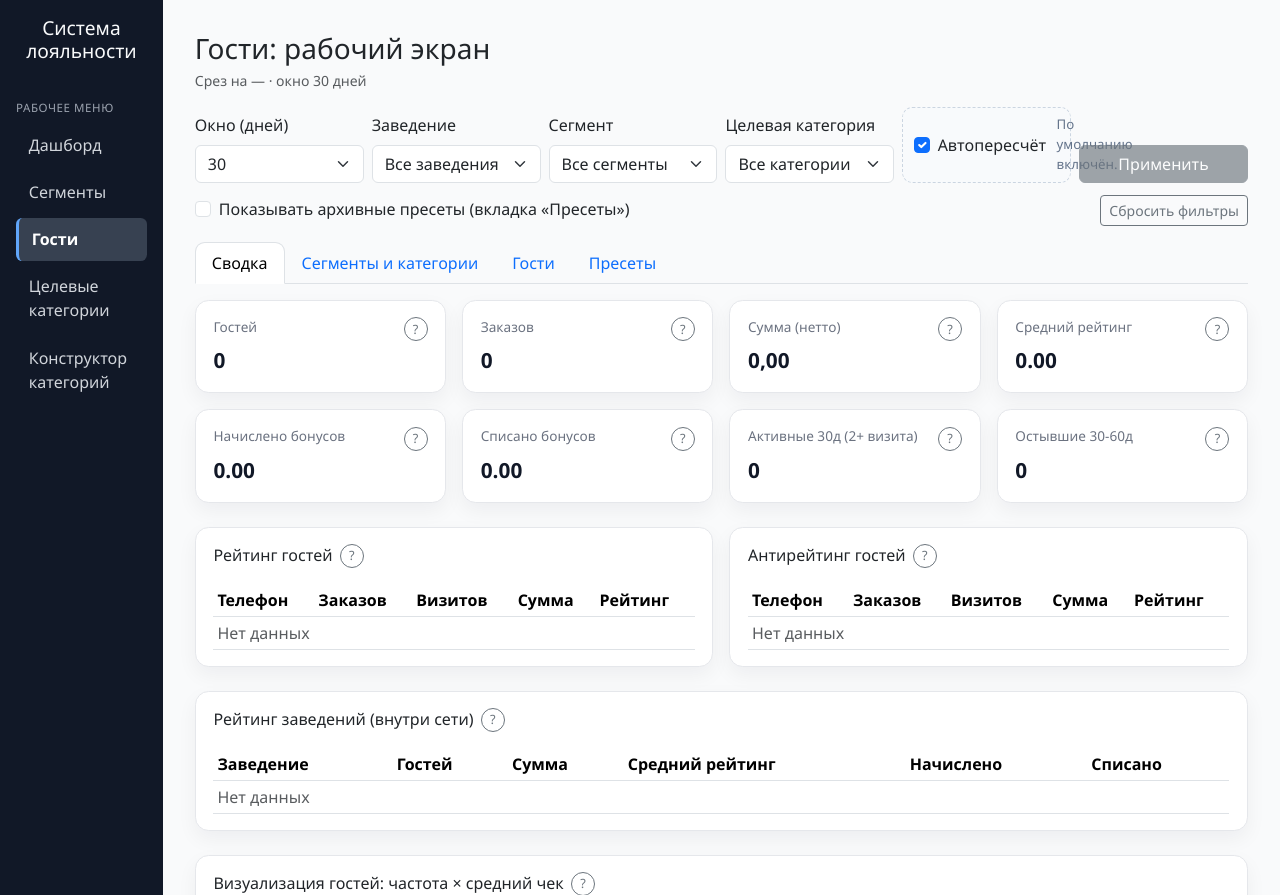
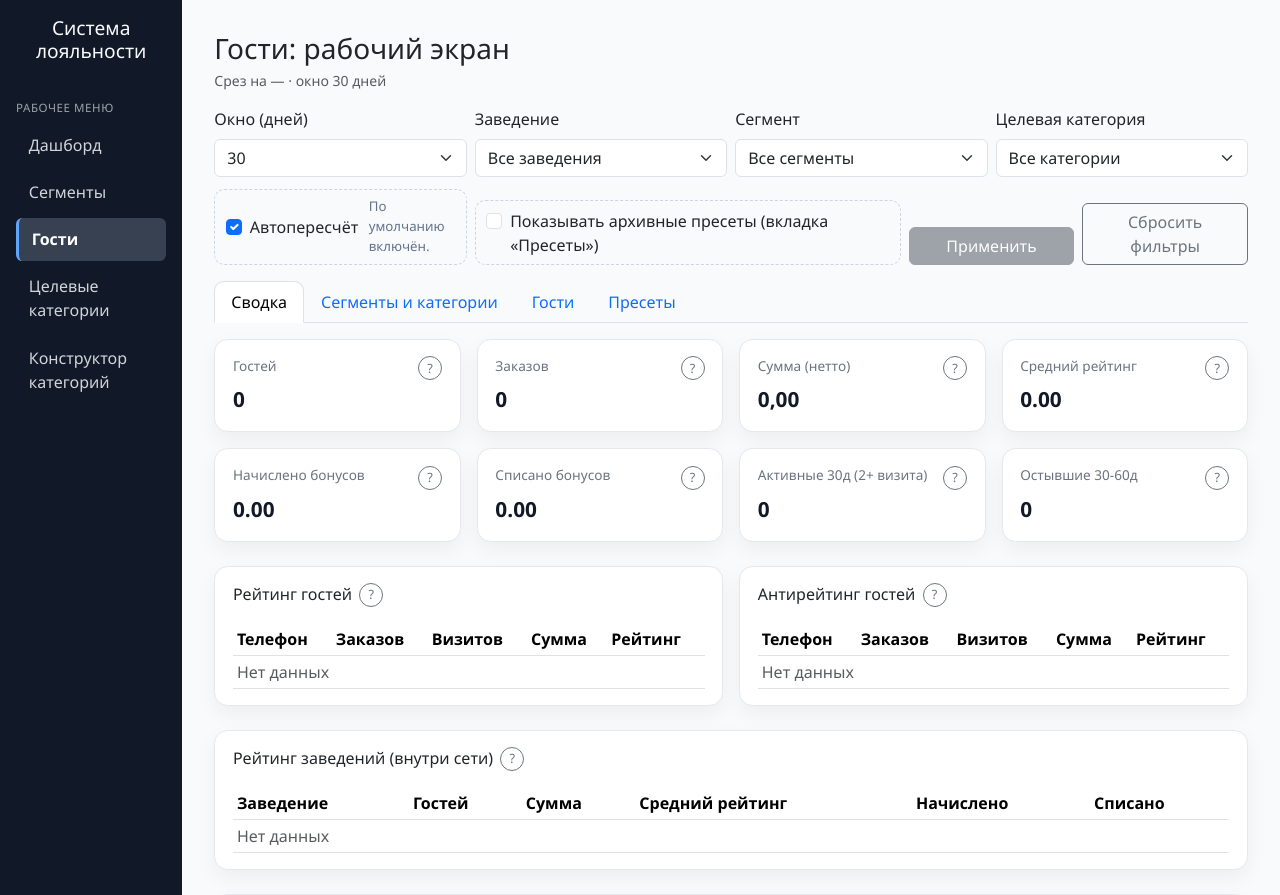
Before and after one commit to Evgl2004/bonusart_01, a Django app: page /guests/workbench/ in a window 1280 px wide. Shown: the top 895 px of the page. Run offline with Django 5.2, Linux system fonts and the light colour scheme; data that the repository does not hold is empty; parts of the project's set-up code (start-up, migrations or seed data) failed here and were passed over; some libraries are stand-ins or nearby versions.

Commit message:
fix(ui): разнести фильтры гостей на две строки

```diff
--- a/guests/templates/guests/workbench.html
+++ b/guests/templates/guests/workbench.html
@@ -123,6 +123,20 @@
     margin: 0;
   }
 
+  .wb-top-check-box {
+    min-height: 42px;
+    border: 1px dashed #cbd5e1;
+    border-radius: 0.65rem;
+    padding: 0.45rem 0.65rem;
+    display: flex;
+    align-items: center;
+    background: #f8fafc;
+  }
+
+  .wb-top-check-box .form-check {
+    margin: 0;
+  }
+
   .wb-auto-apply-note {
     font-size: 0.83rem;
     color: #64748b;
@@ -146,10 +160,11 @@
   </div>
 </div>
 
-<form method="get" id="wb-filters-form" class="row g-2 align-items-end mb-3">
+<form method="get" id="wb-filters-form" class="mb-3">
   <input type="hidden" name="as_of_date" value="{{ selected_as_of_date }}">
 
-  <div class="col-12 col-md-2">
+  <div class="row g-2 align-items-end">
+    <div class="col-12 col-lg-3">
       <label class="form-label">Окно (дней)</label>
       <select id="wb-window-days" name="window_days" class="form-select">
         {% for item in payload.filters.window_options %}
@@ -157,7 +172,7 @@
         {% endfor %}
       </select>
     </div>
-  <div class="col-12 col-md-2">
+    <div class="col-12 col-lg-3">
       <label class="form-label">Заведение</label>
       <select id="wb-department-id" name="department_id" class="form-select">
         <option value="">Все заведения</option>
@@ -166,7 +181,7 @@
         {% endfor %}
       </select>
     </div>
-  <div class="col-12 col-md-2">
+    <div class="col-12 col-lg-3">
       <label class="form-label">Сегмент</label>
       <select id="wb-segment-code" name="segment_code" class="form-select">
         <option value="">Все сегменты</option>
@@ -175,7 +190,7 @@
         {% endfor %}
       </select>
     </div>
-  <div class="col-12 col-md-2">
+    <div class="col-12 col-lg-3">
       <label class="form-label">Целевая категория</label>
       <select id="wb-focus-category-code" name="focus_category_code" class="form-select">
         <option value="">Все категории</option>
@@ -184,7 +199,10 @@
         {% endfor %}
       </select>
     </div>
-  <div class="col-12 col-md-2">
+  </div>
+
+  <div class="row g-2 align-items-end mt-1">
+    <div class="col-12 col-lg-3">
       <div class="wb-top-auto-box">
         <div class="form-check">
           <input class="form-check-input" type="checkbox" id="wb-auto-apply">
@@ -193,19 +211,23 @@
         <div class="wb-auto-apply-note">По умолчанию включён.</div>
       </div>
     </div>
-  <div class="col-12 col-md-2">
-    <button id="wb-apply-btn" type="submit" class="btn btn-primary w-100">Применить</button>
-  </div>
 
-  <div class="col-12">
-    <div class="d-flex flex-wrap justify-content-between align-items-center gap-2 mt-1">
+    <div class="col-12 col-lg-5">
+      <div class="wb-top-check-box">
         <div class="form-check">
           <input class="form-check-input" type="checkbox" value="1" id="show-all-presets" name="show_all_presets"
                  {% if selected_show_all_presets %}checked{% endif %}>
           <label class="form-check-label" for="show-all-presets">Показывать архивные пресеты (вкладка «Пресеты»)</label>
         </div>
+      </div>
+    </div>
+
+    <div class="col-6 col-lg-2">
+      <button id="wb-apply-btn" type="submit" class="btn btn-primary w-100">Применить</button>
+    </div>
+    <div class="col-6 col-lg-2">
       <a
-        class="btn btn-sm btn-outline-secondary"
+        class="btn btn-outline-secondary w-100"
         href="{% url 'guests_workbench' %}?as_of_date={{ selected_as_of_date|urlencode }}&window_days={{ selected_window_days|urlencode }}"
       >
         Сбросить фильтры
```
Lines whose indentation alone changed are shown as unchanged.
